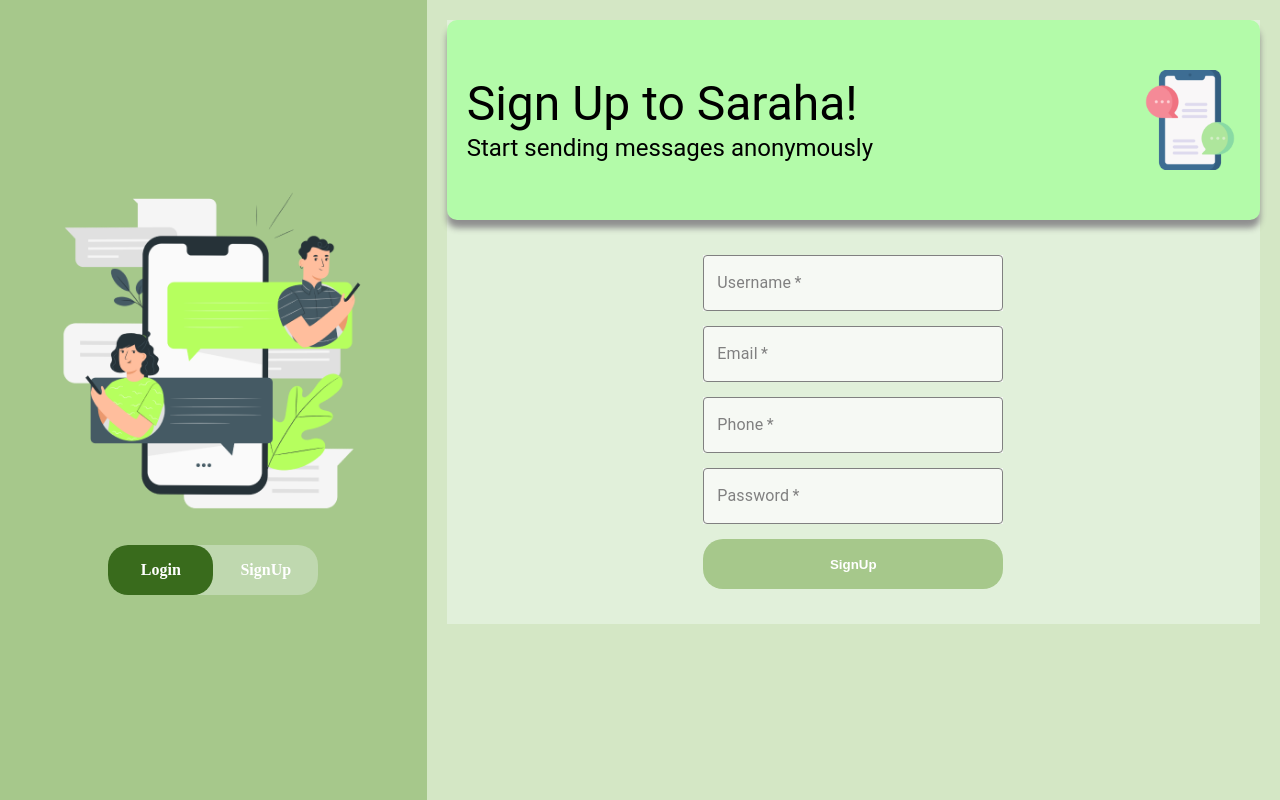
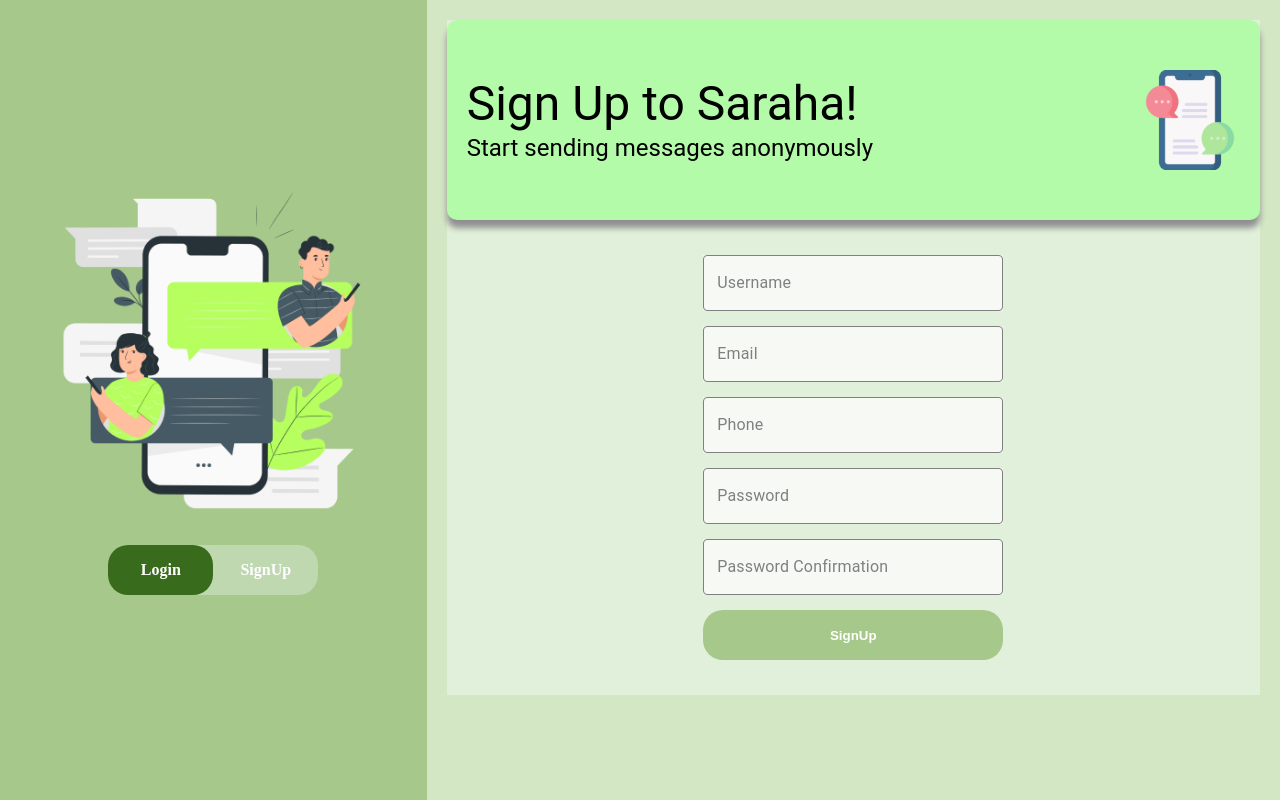
Before and after one commit to AmrWeb02/Saraha, a React (Vite) app: page /signup in a window 1280 px wide. Built offline with nearby package versions, Linux system fonts and the light colour scheme.

Commit message:
Developed login, and SignUp form. SubmitBtn receives a function prop that validates form data before sending it and handles error labels. Each textfield now has a label showing why it didn't pass validation phase.

```diff
--- a/src/Components/LoginForm.jsx
+++ b/src/Components/LoginForm.jsx
@@ -1,4 +1,4 @@
-import React from 'react'
+import React, {useState} from 'react'
 // Components
 import Box from '@mui/material/Box';
 import TextField from '@mui/material/TextField';
@@ -26,22 +26,64 @@
                     },
 }
 const LoginForm = () => {
+  const [data, setData] = useState({email:"",password:""});
+  const [ErrorData, setErrorData] = useState({email:false, password:false,});
+  const [ErrorNames, setErrorNames] = useState({username:"", email:"", phone:"", password:"", confirmationPassword:""});
+  const dataEntryHandler = (e) =>{
+    setData({...data, [e.target.name]:e.target.value});
+    // setErrorData((prevErrorData)=> {return {...prevErrorData, [e.target.name]:false}}); Running this on every keystroke to reset errors is not the best way to do it.
 
+    // if(ErrorData.email==true || ErrorData.password==true){ Can be computationally expensive when form has many fields
+    //   setErrorData((prevErrorData)=> {return {...prevErrorData, [e.target.name]:false}});
+    // }
+  }
+  const formValidator = (e) =>{
+    e.preventDefault();
+    if( (data.email !=="") && (data.password !=="") ){
+      console.log("Login data is sent to server")
+    }
+    if(data.email.trim()===""){
+      setErrorData((prevErrorData)=> {return {...prevErrorData, email:true}});
+      setErrorNames((prevErrorNames) => {return {...prevErrorNames, email:"Empty Field"}})
+      console.log('email problem');
+      console.log(ErrorData);
+    }
+    if(data.password.trim()===""){
+      setErrorData((prevErrorData)=> {return {...prevErrorData, password:true}});
+      setErrorNames((prevErrorNames) => {return {...prevErrorNames, password:"Empty Field"}})
+      console.log("password problem");
+    }
+  }
+  const errorReset = (e) =>{
+    setErrorData((prevErrorData)=> {return {...prevErrorData, [e.target.name]:false}});
+    setErrorNames((prevErrorData)=> {return {...prevErrorData, [e.target.name]:false}});
+  }
   return (
     <>
-      <Box component="form" autoComplete='false' style={{display:"flex", flexDirection:"column",alignItems:"center",}}>
+      <Box component="form" style={{display:"flex", flexDirection:"column",alignItems:"center",}}>
         <TextField label="Email" variant='outlined'
-                   required
+                   type="email"
                    sx={styleObj}
                    style={{marginBottom:"15px", width:"300px"}}
+                   name='email'
+                   value={data.email}
+                   onChange={dataEntryHandler}
+                   onBlur={errorReset}
+                   error={ErrorData.email}
+                   helperText={ErrorNames.email}
         />
         <TextField label="Password" variant='outlined'
-                   required
                    type="password"
                    sx={styleObj}
                    style={{marginBottom:"15px", width:"300px"}}
+                   name='password'
+                   value={data.password}
+                   onChange={dataEntryHandler}
+                   onBlur={errorReset}
+                   error={ErrorData.password}
+                   helperText={ErrorNames.password}
         />
-        <SubmitBtn label="Login"/>
+        <SubmitBtn label="Login" formValidator={formValidator}/>
       </Box>
     </>
   )
--- a/src/Components/SignUpForm.jsx
+++ b/src/Components/SignUpForm.jsx
@@ -1,4 +1,4 @@
-import React from 'react'
+import React, {useState} from 'react'
 // Styles
 import { styleObj } from './LoginForm'
 // Components
@@ -6,28 +6,111 @@
 import TextField from '@mui/material/TextField';
 import SubmitBtn from './SubmitBtn.jsx'
 const SignUpForm = () => {
+    const [data, setData] = useState({username:"",email:"",phone:"",password:"",confirmationPassword:""});
+    const [ErrorData, setErrorData] = useState({username:false, email:false, phone:false, password:false, confirmationPassword:false});
+    const [ErrorNames, setErrorNames] = useState({username:"", email:"", phone:"", password:"", confirmationPassword:""});
+
+    const dataEntryHandler = (e) =>{
+      setData({...data, [e.target.name]:e.target.value});
+    }
+    const formValidator = (e) =>{
+      e.preventDefault();
+      if( (data.email.trim() !=="") && (data.password !=="") && (data.confirmationPassword !=="") && (data.username !=="") && (data.phone !=="") ){
+        if(data.password==data.confirmationPassword){
+          console.log("Sign up data is sent to server")
+        }
+        else{
+          setErrorData((prevErrorData)=> {return {...prevErrorData, confirmationPassword:true}});
+          setErrorNames((prevErrorNames) => {return {...prevErrorNames, confirmationPassword:"Password mismatch!"}})
+        }
+      }
+      if(data.username.trim()===""){
+        setErrorData((prevErrorData)=> {return {...prevErrorData, username:true}});
+        setErrorNames((prevErrorNames) => {return {...prevErrorNames, username:"Empty Field"}})
+        console.log('username problem');
+        console.log(ErrorData);
+      }
+      if(data.email.trim()===""){
+        setErrorData((prevErrorData)=> {return {...prevErrorData, email:true}});
+        setErrorNames((prevErrorNames) => {return {...prevErrorNames, email:"Empty Field"}})
+        console.log('email problem');
+        console.log(ErrorData);
+      }
+      if(data.phone.trim()===""){
+        setErrorData((prevErrorData)=> {return {...prevErrorData, phone:true}});
+        setErrorNames((prevErrorNames) => {return {...prevErrorNames, phone:"Empty Field"}})
+        console.log("phone problem");
+      }
+      if(data.password.trim()===""){
+        setErrorData((prevErrorData)=> {return {...prevErrorData, password:true}});
+        setErrorNames((prevErrorNames) => {return {...prevErrorNames, password:"Empty Field"}})
+        console.log("password problem");
+      }
+      if(data.confirmationPassword.trim()===""){
+        setErrorData((prevErrorData)=> {return {...prevErrorData, confirmationPassword:true}});
+        setErrorNames((prevErrorNames) => {return {...prevErrorNames, confirmationPassword:"Empty Field"}})
+        console.log("Confirmation password problem");
+      }
+    }
+    const errorReset = (e) =>{
+      setErrorData((prevErrorData)=> {return {...prevErrorData, [e.target.name]:false}});
+      setErrorNames((prevErrorNames) => {return {...prevErrorNames, [e.target.name]:""}})
+    }
   return (
-    <Box component="form" autoComplete='false' style={{display:"flex", flexDirection:"column",alignItems:"center",}}>
+    <Box component="form" style={{display:"flex", flexDirection:"column",alignItems:"center",}}>
     <TextField label="Username" variant="outlined" type="text"
-                required
                 sx={styleObj}
-                style={{marginBottom:"15px", width:"300px"}}/>
-    <TextField label="Email" variant='outlined'
-               required
+                style={{marginBottom:"15px", width:"300px"}}
+                name="username"
+                value={data.username}
+                onChange={dataEntryHandler}
+                onBlur={errorReset}
+                error={ErrorData.username}
+                helperText={ErrorNames.username}
+                />
+    <TextField label="Email" variant='outlined' type="email"
                sx={styleObj}
                style={{marginBottom:"15px", width:"300px"}}
+               name="email"
+               value={data.email}
+               onChange={dataEntryHandler}
+               onBlur={errorReset}
+               error={ErrorData.email}
+               helperText={ErrorNames.email}
     />
     <TextField label="Phone" variant="outlined" type="number"
-                required
                 sx={styleObj}
-                style={{marginBottom:"15px", width:"300px"}}/>
+                style={{marginBottom:"15px", width:"300px"}}
+                name="phone"
+                value={data.phone}
+                onChange={dataEntryHandler}
+                onBlur={errorReset}
+                error={ErrorData.phone}
+                helperText={ErrorNames.phone}
+                />
     <TextField label="Password" variant='outlined'
-               required
                type="password"
                sx={styleObj}
                style={{marginBottom:"15px", width:"300px"}}
+               name="password"
+               value={data.password}
+               onChange={dataEntryHandler}
+               onBlur={errorReset}
+               error={ErrorData.password}
+               helperText={ErrorNames.password}
     />
-    <SubmitBtn label="SignUp"/>
+        <TextField label="Password Confirmation" variant='outlined'
+               type="password"
+               sx={styleObj}
+               style={{marginBottom:"15px", width:"300px"}}
+               name="confirmationPassword"
+               value={data.passwordConfirmation}
+               onChange={dataEntryHandler}
+               onBlur={errorReset}
+               error={ErrorData.confirmationPassword}
+               helperText={ErrorNames.confirmationPassword}
+    />
+    <SubmitBtn label="SignUp" formValidator={formValidator}/>
   </Box>  )
 }
 
--- a/src/Components/SubmitBtn.jsx
+++ b/src/Components/SubmitBtn.jsx
@@ -1,7 +1,7 @@
 import React from 'react'
 import Box from '@mui/material/Box';
 
-const SubmitBtn = ({label}) => {
+const SubmitBtn = ({label, isValid, formValidator}) => {
     const BtnStyles = {
         height: "50px",
         borderRadius: "20px",
@@ -18,7 +18,7 @@
     }
   return (
     <>
-    <Box component="input" type="submit" value={label} sx={BtnStyles}/>
+    <Box component="input" type="submit" value={label} sx={BtnStyles} onClick={formValidator}/>
     </>
 
   )
```
